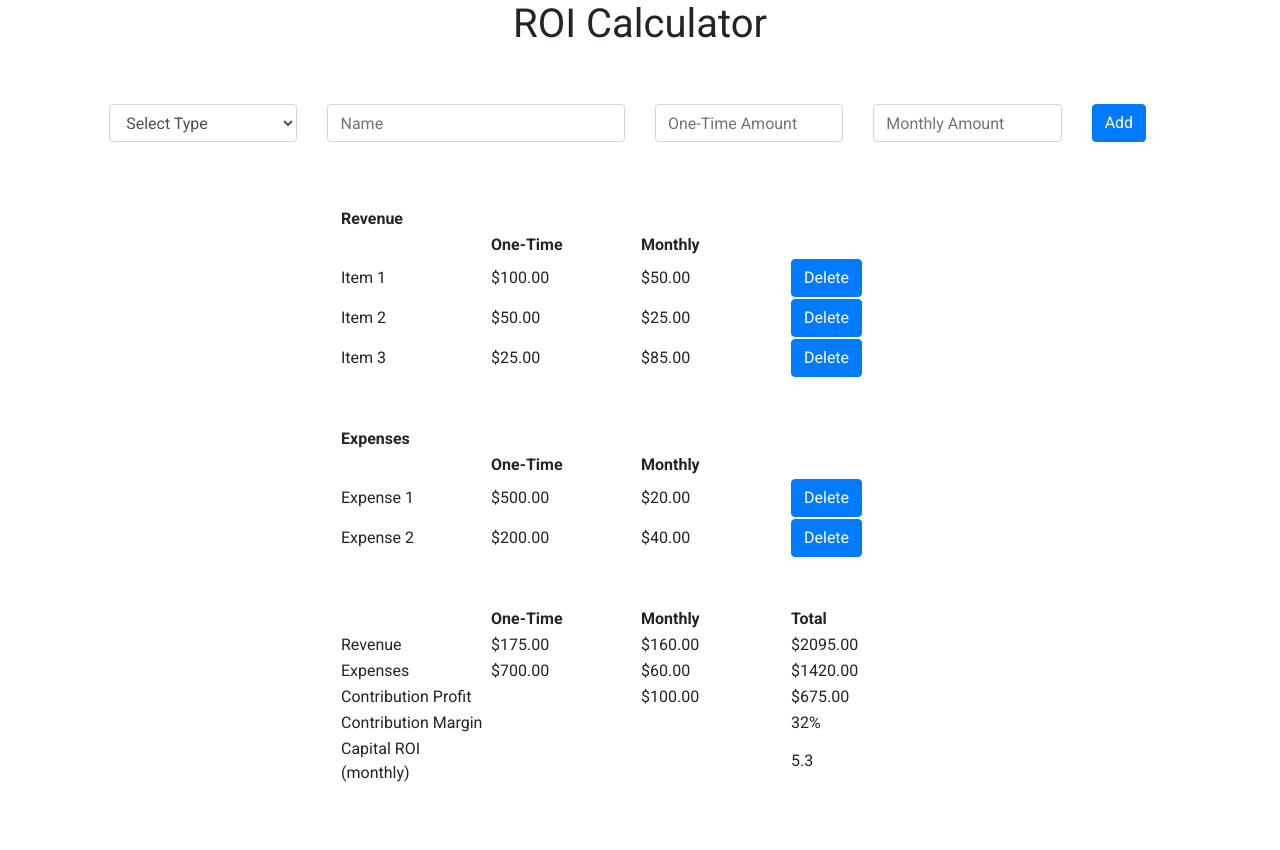
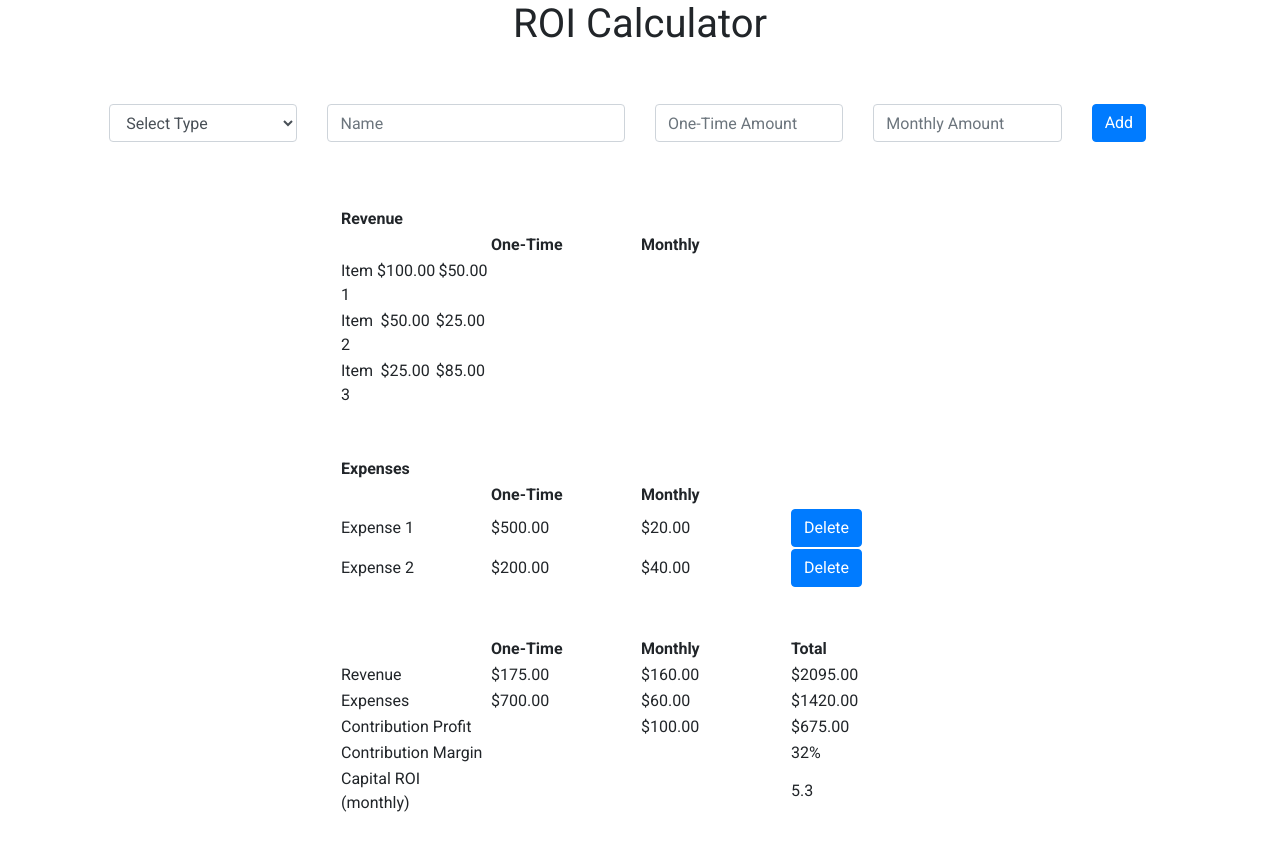
Before and after one commit to zayolab/developer-exercise, a React (Create React App) app: page / in a window 1280 px wide. Shown: the top 850 px of the page. Built offline with nearby package versions, Linux system fonts and the light colour scheme.

Commit message:
created RevenueTransactionList component which displays the Transaction component (badly) and missing delete button.

```diff
--- a/src/App.js
+++ b/src/App.js
@@ -6,6 +6,7 @@ import {
   Form
  } from 'react-bootstrap'
 import './App.css';
+import RevenueTransactionList from './components/RevenueTransactionList';
 
 class App extends Component {
   constructor() {
@@ -144,6 +145,7 @@ class App extends Component {
 
   render() {
     // create table rows from revenue state list
+    /* not needed FKB
     let revenueTableData = this.state.revenue.map((item, index) => {
       return (
         <tr key={"revenue" + index}>
@@ -154,6 +156,7 @@ class App extends Component {
         </tr>
       )
     })
+    not needed FKB */
     // create table rows from expenses state list
     let expensesTableData = this.state.expenses.map((expense, index) => {
       return (
@@ -246,9 +249,7 @@ class App extends Component {
                 <th></th>
               </tr>
             </thead>
-            <tbody>
-              {revenueTableData}
-            </tbody>
+            <RevenueTransactionList RevenueTransactionList={this.state.revenue} handleDelete={this.handleDelete}  />
           </table>
           {/* Expenses Table */}
           <table className="expenses-table">
--- /dev/null
+++ b/src/components/RevenueTransactionList.js
@@ -0,0 +1,23 @@
+import React, { Component } from 'react'
+import Transaction from './Transaction';
+
+export class RevenueTransactionList extends Component {
+  render() {
+    return this.props.RevenueTransactionList.map((item) => (
+        <Transaction key={item.id} element={item} revenue={true} />
+    ))
+}
+}
+/*
+    let revenueTableData = this.state.revenue.map((item, index) => {
+      return (
+        <tr key={"revenue" + index}>
+          <td>{item.name}</td>
+          <td>${item.oneTime.toFixed(2)}</td>
+          <td>${item.monthly.toFixed(2)}</td>
+          <td><Button onClick={() => this.handleDelete('revenue', index)}>Delete</Button></td>
+        </tr>
+      )
+    })
+*/
+export default RevenueTransactionList
--- a/src/components/Transaction.js
+++ b/src/components/Transaction.js
@@ -1,12 +1,19 @@
 import React, { Component } from 'react';
 //import PropTypes from 'prop-types';
+//import {
+//    Button
+//   } from 'react-bootstrap'
 
 class Transaction extends Component {
     render() {
-        //console.log("my TransactionList=", this.props.TransactionList);
+        //console.log("props.element", this.props.element);
+        let {name, oneTime, monthly } = this.props.element;
+        //let deletionHandler = this.props.revenue ? 'revenue' : 'expenses';
         return (
             <div>
-                <p>{this.props.transaction.title}</p>
+                  <td>{name}</td>
+                  <td>${oneTime.toFixed(2)}</td>
+                  <td>${monthly.toFixed(2)}</td>
             </div>
         )
 /* cruft
@@ -17,6 +24,12 @@ class Transaction extends Component {
     }
 }
 
+/* What we expect to see up there:
+          <td>{item.name}</td>
+          <td>${item.oneTime.toFixed(2)}</td>
+          <td>${item.monthly.toFixed(2)}</td>
+          <td><Button onClick={() => this.handleDelete('revenue', index)}>Delete</Button></td>
+*/
 export default Transaction;
 
 //Transaction.propTypes = {
```
